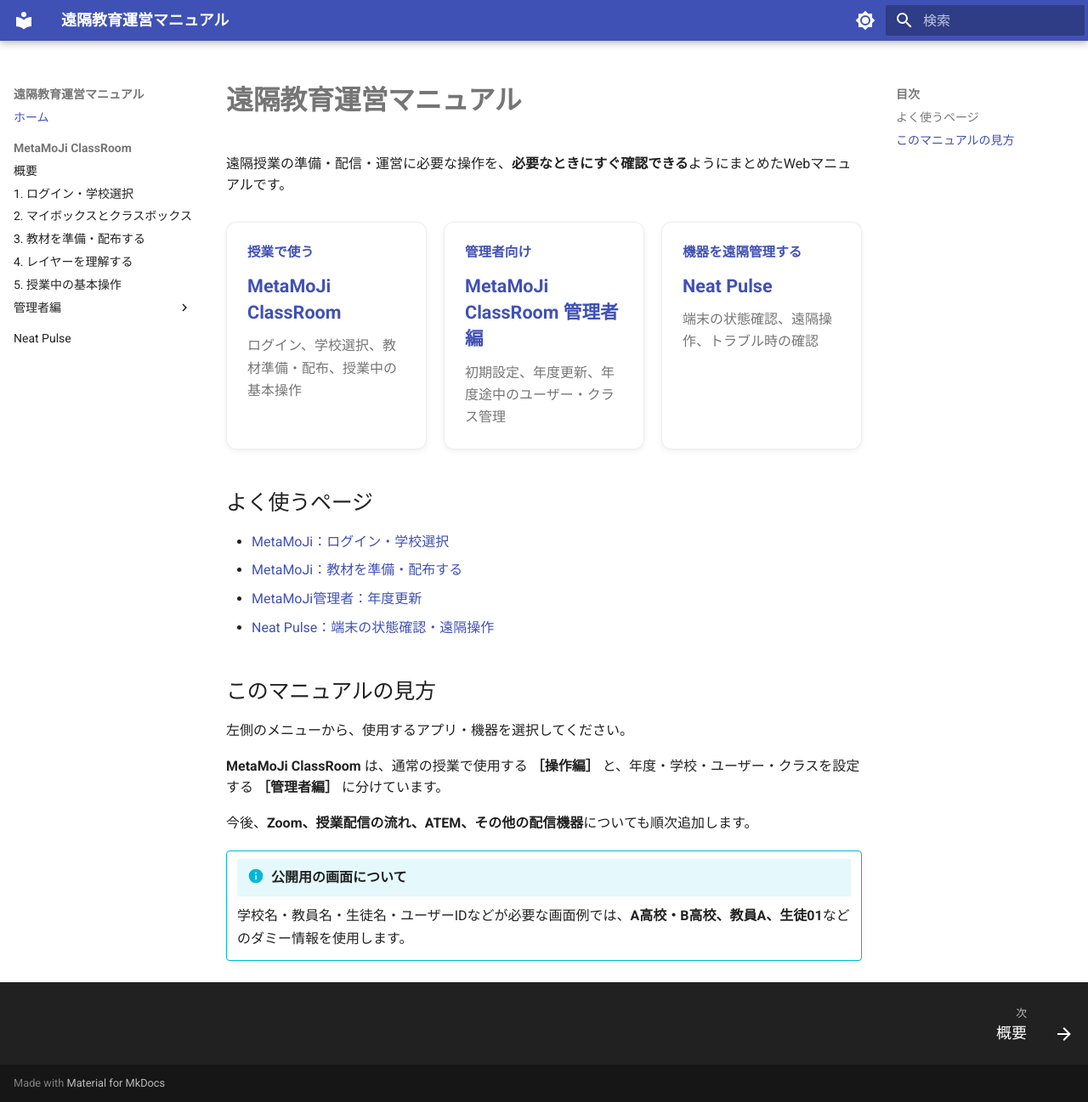
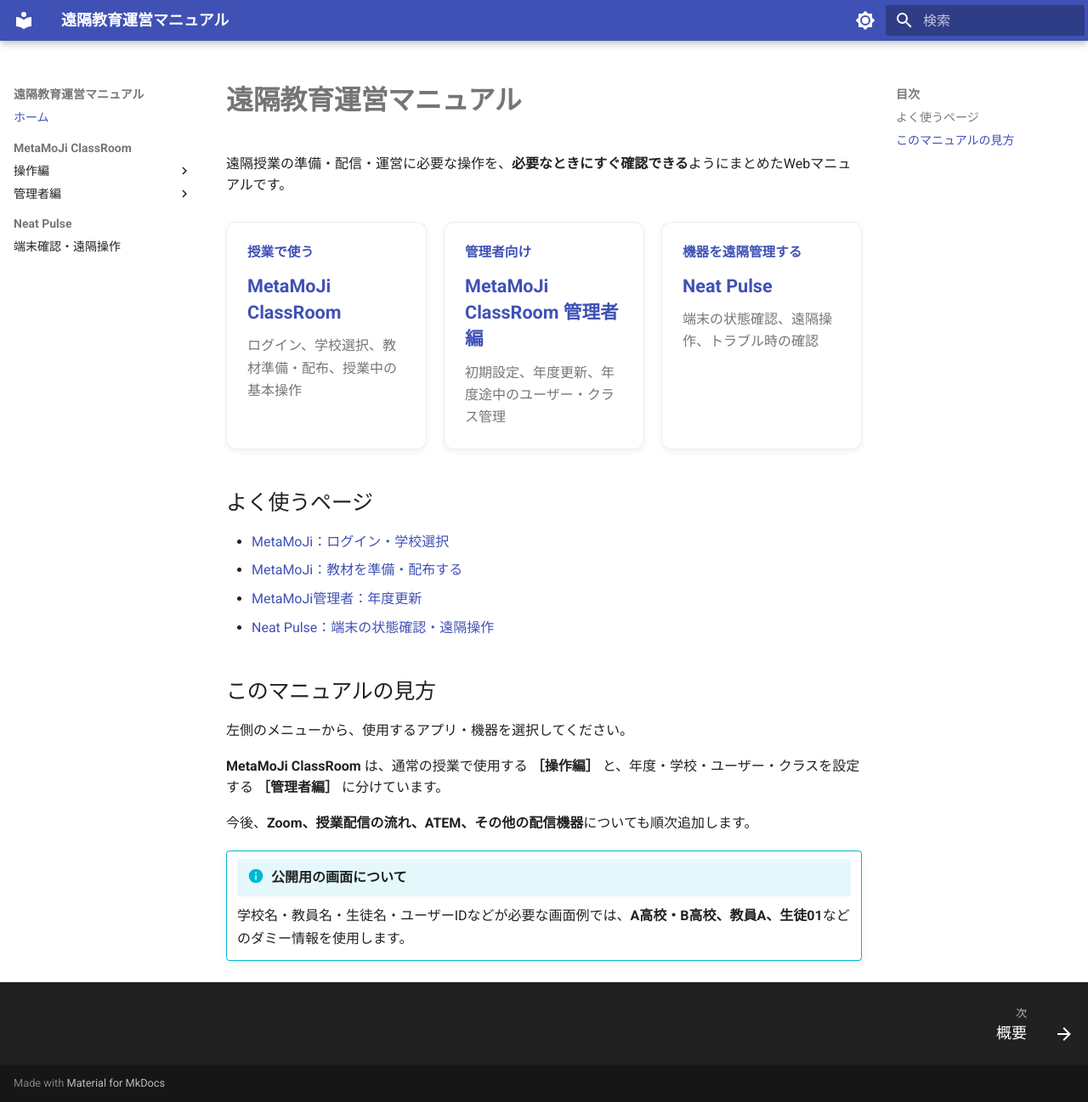
Before and after one commit to a-recs/remote-manual, an MkDocs documentation site: the page built from docs/index.md, in a window 1280 px wide and 1297 px high. Shown: the whole window at 85% size. Built offline with MkDocs 1.6.1 and Material for MkDocs 9.7.7, drawn with Linux system fonts in a browser that asks for light colours.

Commit message:
Organize sidebar into MetaMoJi operation and administrator sections

```diff
--- a/mkdocs.yml
+++ b/mkdocs.yml
@@ -5,18 +5,20 @@ site_url: https://a-recs.github.io/remote-manual/
 nav:
   - ホーム: index.md
   - MetaMoJi ClassRoom:
-      - 概要: metamoji/index.md
-      - 1. ログイン・学校選択: metamoji/01-login.md
-      - 2. マイボックスとクラスボックス: metamoji/02-box.md
-      - 3. 教材を準備・配布する: metamoji/03-material.md
-      - 4. レイヤーを理解する: metamoji/04-layer.md
-      - 5. 授業中の基本操作: metamoji/05-operation.md
+      - 操作編:
+          - 概要: metamoji/index.md
+          - 1. ログイン・学校選択: metamoji/01-login.md
+          - 2. マイボックスとクラスボックス: metamoji/02-box.md
+          - 3. 教材を準備・配布する: metamoji/03-material.md
+          - 4. レイヤーを理解する: metamoji/04-layer.md
+          - 5. 授業中の基本操作: metamoji/05-operation.md
       - 管理者編:
           - 概要: metamoji/admin/index.md
           - 1. 初回導入・初期設定: metamoji/admin/01-initial-setup.md
           - 2. 年度更新: metamoji/admin/02-annual-renewal.md
           - 3. 年度途中の変更: metamoji/admin/03-midyear-management.md
-  - Neat Pulse: neat-pulse/index.md
+  - Neat Pulse:
+      - 端末確認・遠隔操作: neat-pulse/index.md
 
 theme:
   name: material
```
